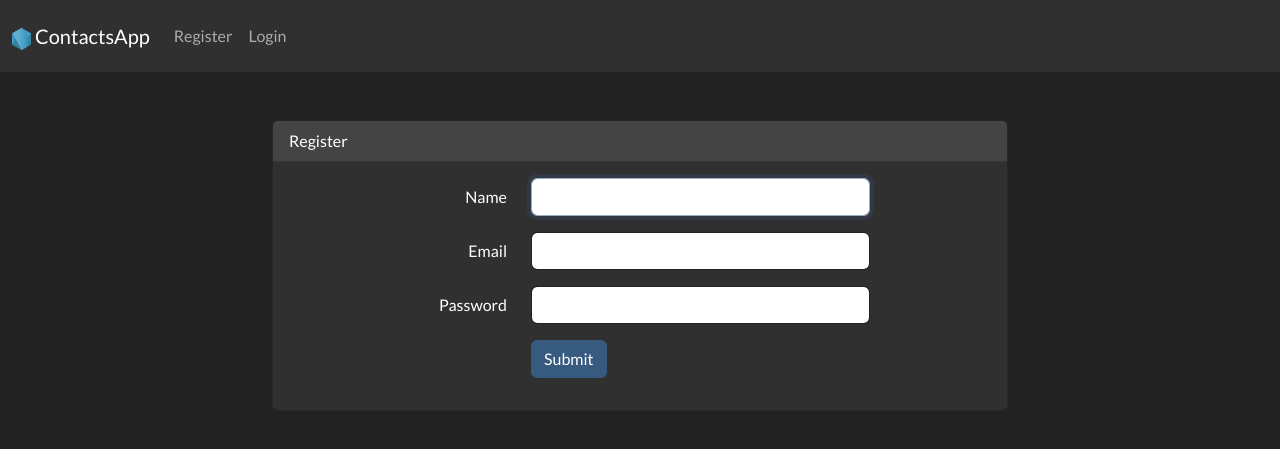
After one commit to Aserturik/PHP-Contactos, a PHP site: page /register.php in a window 1280 px wide. The commit adds this page. Shown: the top 449 px of the page. Run offline with PHP 8.4, Linux system fonts and the light colour scheme; some libraries are stand-ins or nearby versions.

Commit message:
Create user

```diff
--- a/partials/navbar.php
+++ b/partials/navbar.php
@@ -4,24 +4,22 @@
       <img class="mr-2" src="./static/img/logo.png" />
       ContactsApp
     </a>
-    <button
-      class="navbar-toggler"
-      type="button"
-      data-bs-toggle="collapse"
-      data-bs-target="#navbarNav"
-      aria-controls="navbarNav"
-      aria-expanded="false"
-      aria-label="Toggle navigation"
-    >
+    <button class="navbar-toggler" type="button" data-bs-toggle="collapse" data-bs-target="#navbarNav" aria-controls="navbarNav" aria-expanded="false" aria-label="Toggle navigation">
       <span class="navbar-toggler-icon"></span>
     </button>
     <div class="collapse navbar-collapse" id="navbarNav">
       <ul class="navbar-nav">
-        <li class="nav-item">
+        <!-- <li class="nav-item">
           <a class="nav-link" href="home.php">Home</a>
         </li>
         <li class="nav-item">
           <a class="nav-link" href="add.php">Add Contact</a>
+        </li> -->
+        <li class="nav-item">
+          <a class="nav-link" href="register.php">Register</a>
+        </li>
+        <li class="nav-item">
+          <a class="nav-link" href="login.php">Login</a>
         </li>
       </ul>
     </div>
--- /dev/null
+++ b/register.php
@@ -0,0 +1,84 @@
+<?php
+
+require "database.php";
+
+$error = null;
+
+if ($_SERVER["REQUEST_METHOD"] == "POST") {
+  if (empty($_POST["name"]) || empty($_POST["email"]) || empty($_POST["password"])) {
+    $error = "Please fill all the fileds.";
+  } else if (!str_contains($_POST["email"], "@")) {
+    $error = "Email format is incorrect.";
+  } else {
+    $statement = $conn->prepare("SELECT * FROM users WHERE email = :email");
+    $statement->bindParam(":email", $_POST["email"]);
+    $statement->execute();
+
+    if ($statement->rowCount() > 0) {
+      $error = "This email is taken.";
+    } else {
+      $conn
+        ->prepare("INSERT INTO users (name, email, password) VALUES (:name, :email, :password)")
+        ->execute([
+          ":name" => $_POST["name"],
+          ":email" => $_POST["email"],
+          ":password" => password_hash($_POST["password"], PASSWORD_BCRYPT),
+        ]);
+
+      header("Location: home.php");
+    }
+  }
+}
+?>
+
+<?php require "partials/header.php" ?>
+
+<div class="container pt-5">
+  <div class="row justify-content-center">
+    <div class="col-md-8">
+      <div class="card">
+        <div class="card-header">Register</div>
+        <div class="card-body">
+          <?php if ($error) : ?>
+            <p class="text-danger">
+              <?= $error ?>
+            </p>
+          <?php endif ?>
+          <form method="POST" action="register.php">
+            <div class="mb-3 row">
+              <label for="name" class="col-md-4 col-form-label text-md-end">Name</label>
+
+              <div class="col-md-6">
+                <input id="name" type="text" class="form-control" name="name" autocomplete="name" autofocus>
+              </div>
+            </div>
+
+            <div class="mb-3 row">
+              <label for="email" class="col-md-4 col-form-label text-md-end">Email</label>
+
+              <div class="col-md-6">
+                <input id="email" type="email" class="form-control" name="email" autocomplete="email" autofocus>
+              </div>
+            </div>
+
+            <div class="mb-3 row">
+              <label for="password" class="col-md-4 col-form-label text-md-end">Password</label>
+
+              <div class="col-md-6">
+                <input id="password" type="password" class="form-control" name="password" autocomplete="password" autofocus>
+              </div>
+            </div>
+
+            <div class="mb-3 row">
+              <div class="col-md-6 offset-md-4">
+                <button type="submit" class="btn btn-primary">Submit</button>
+              </div>
+            </div>
+          </form>
+        </div>
+      </div>
+    </div>
+  </div>
+</div>
+
+<?php require "partials/footer.php" ?>
```
Also changed, not shown: sql/setup.sql (+17 -6 lines).
